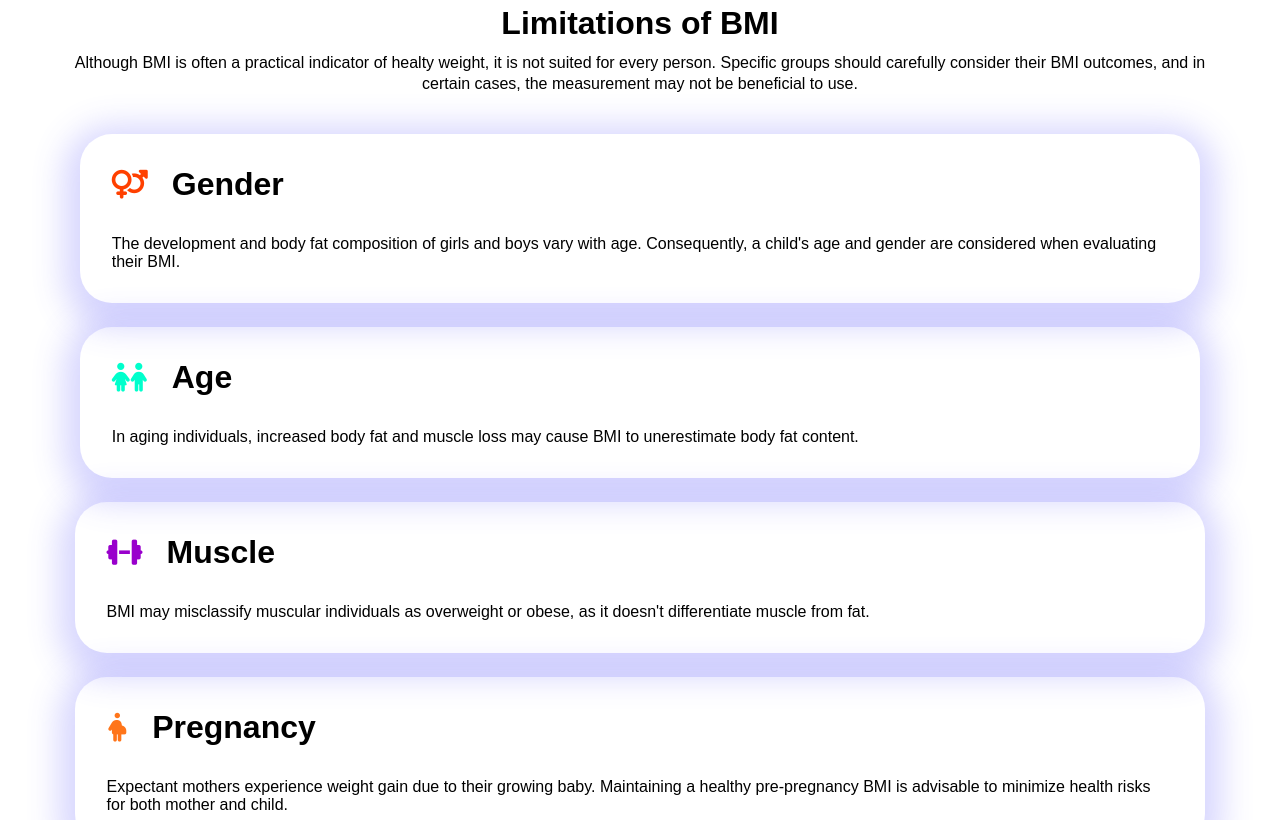
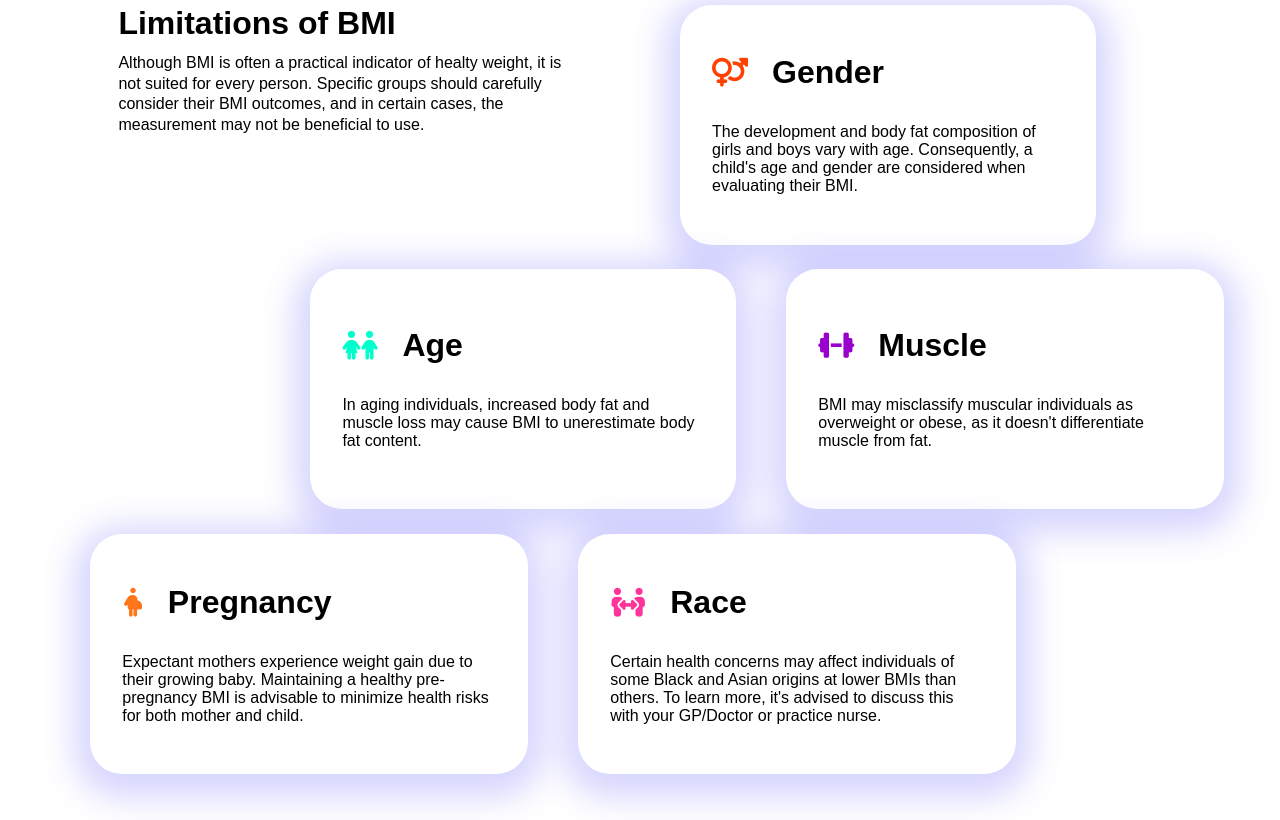
Before and after one commit to kwasi-OT/finocare, a plain HTML site: page bmi.html in a window 1280 px wide. Shown: the part 1180-2000 px from the top of the page. Drawn offline with nearby package versions, Linux system fonts and the light colour scheme; a web font is replaced by a local one.

Commit message:
added positional styles to the limitations section

```diff
--- a/assets/bmipage.css
+++ b/assets/bmipage.css
@@ -194,10 +194,12 @@
     background-color: #fff;
 }
 
-.limTopLeft {
-    text-align: center;
-    line-height: 1.3rem;
-    padding: 0.5rem;
+@media (max-width: 599px) {
+    .limTopLeft {
+        text-align: center;
+        line-height: 1.3rem;
+        padding: 0.5rem;
+    }
 }
 
 .limTopLeft h2{
@@ -268,6 +270,8 @@
     color: #ff3399;
 }
 
+
+
 /* End of mobile section */
 
 
@@ -329,7 +333,6 @@
         justify-content: center;
         width: 48%;
         height: 15rem;
-        /* height: fit-content; */
         padding: 2rem;
         gap: 2rem;
         border-radius: 2rem;
@@ -502,4 +505,124 @@
         flex-direction: column;
         gap: 1.5rem;
     }
+
+    .limContainer {
+        width: 95%;
+        height: fit-content;
+        display: flex;
+        flex-direction: column;
+        justify-content: center;
+        gap: 34rem;
+        margin: 0 auto;
+        background-color: #fff;
+        position: relative;
+    }
+
+    .limTop {
+        width: 95%;
+        height: fit-content;
+        display: flex;
+        flex-direction: row;
+        justify-content: center;
+        gap: 2rem;
+        margin: 0 auto;
+        background-color: #fff;
+    }
+
+    .limTopLeft {
+        width: 40%;
+        line-height: 1.3rem;
+        padding: 0.5rem;
+        margin-left: 3rem;
+    }
+
+    .limTopLeft h2{
+        font-size: 2rem;
+        margin-bottom: 1.2rem;
+    }
+
+    .limTopRight {
+        width: 40%;
+        height: fit-content;
+        display: flex;
+        flex-direction: column;
+        justify-content: center;
+        gap: 1.5rem;
+        margin: 0 auto;
+    }
+
+
+    .limDown {
+        margin: 0 auto;
+        width: 93%;
+        height: fit-content;
+        display: flex;
+        flex-direction: row;
+        justify-content: center;
+        align-items: center;
+        gap: 1.5rem;
+        flex-wrap: wrap;
+    }
+
+    .lim {
+        display: flex;
+        flex-direction: column;
+        justify-content: center;
+        width: 48%;
+        height: 15rem;
+        padding: 2rem;
+        gap: 2rem;
+        border-radius: 2rem;
+        box-shadow: 0 0.5rem 2rem 1rem rgba(81, 78, 250, 0.233), 0 0 0 0 rgba(81, 140, 248, 0.185);
+    }
+
+    .gender {
+        display: flex;
+        flex-direction: column;
+        justify-content: center;
+        width: 90%;
+        height: 15rem;
+        padding: 2rem;
+        gap: 2rem;
+        margin-right: 6rem;
+        border-radius: 2rem;
+        box-shadow: 0 0.5rem 2rem 1rem rgba(81, 78, 250, 0.233), 0 0 0 0 rgba(81, 140, 248, 0.185);
+    }
+
+    .age {
+        width: 35%;
+        position: absolute;
+        z-index: 1;
+        right: 32rem;
+        top: 16.5rem;
+        background-color: #fff;
+    }
+
+    .muscle {
+        width: 36%;
+        position: absolute;
+        z-index: 1;
+        right: 1.5rem;
+        top: 16.5rem;
+        background-color: #fff;
+    }
+
+    .pregnancy {
+        width: 36%;
+        position: absolute;
+        z-index: 1;
+        right: 45rem;
+        top: 33.1rem;
+        background-color: #fff;
+    }
+
+    .race {
+        width: 36%;
+        position: absolute;
+        z-index: 1;
+        right: 14.5rem;
+        top: 33.1rem;
+        background-color: #fff;
+    }
+
 }
```
